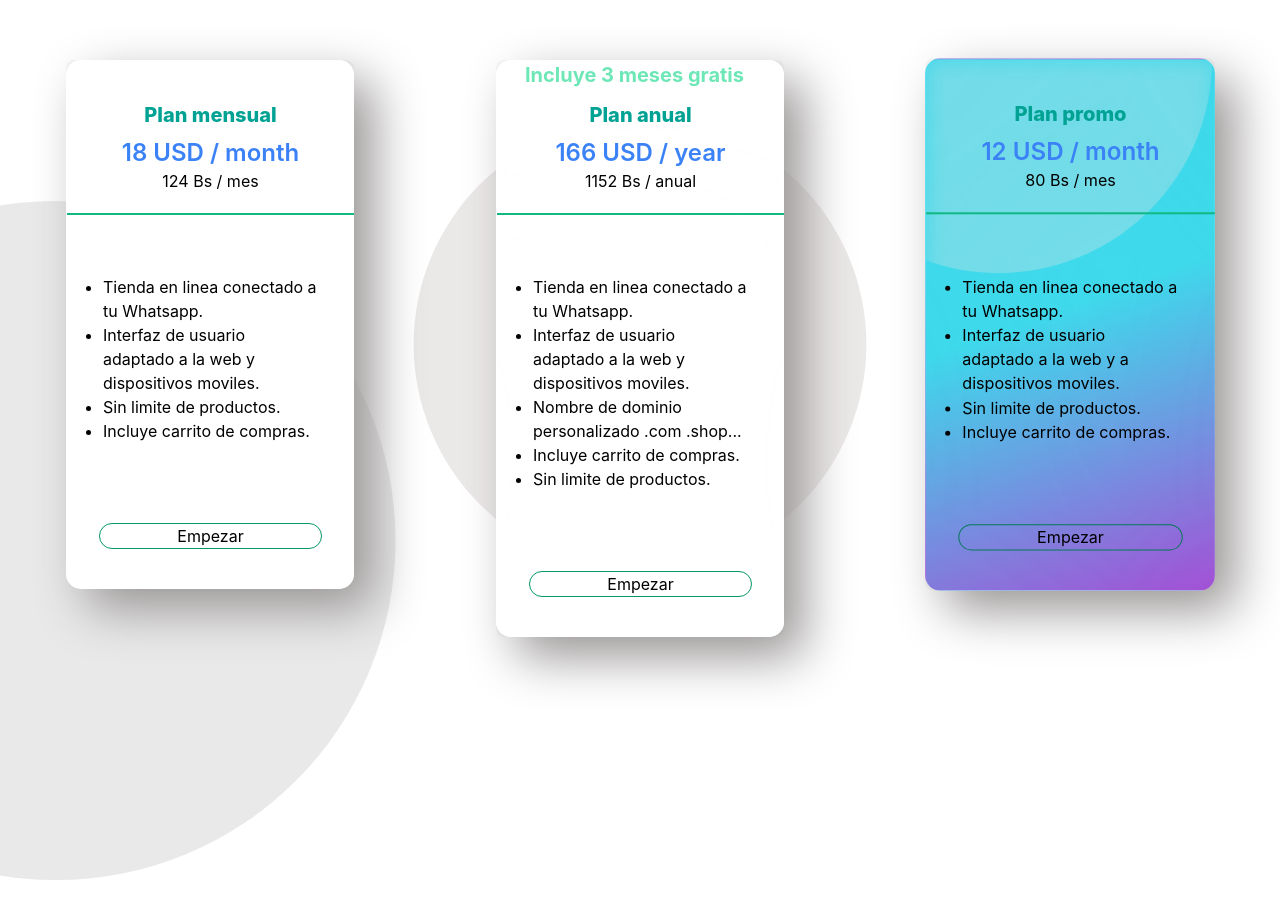
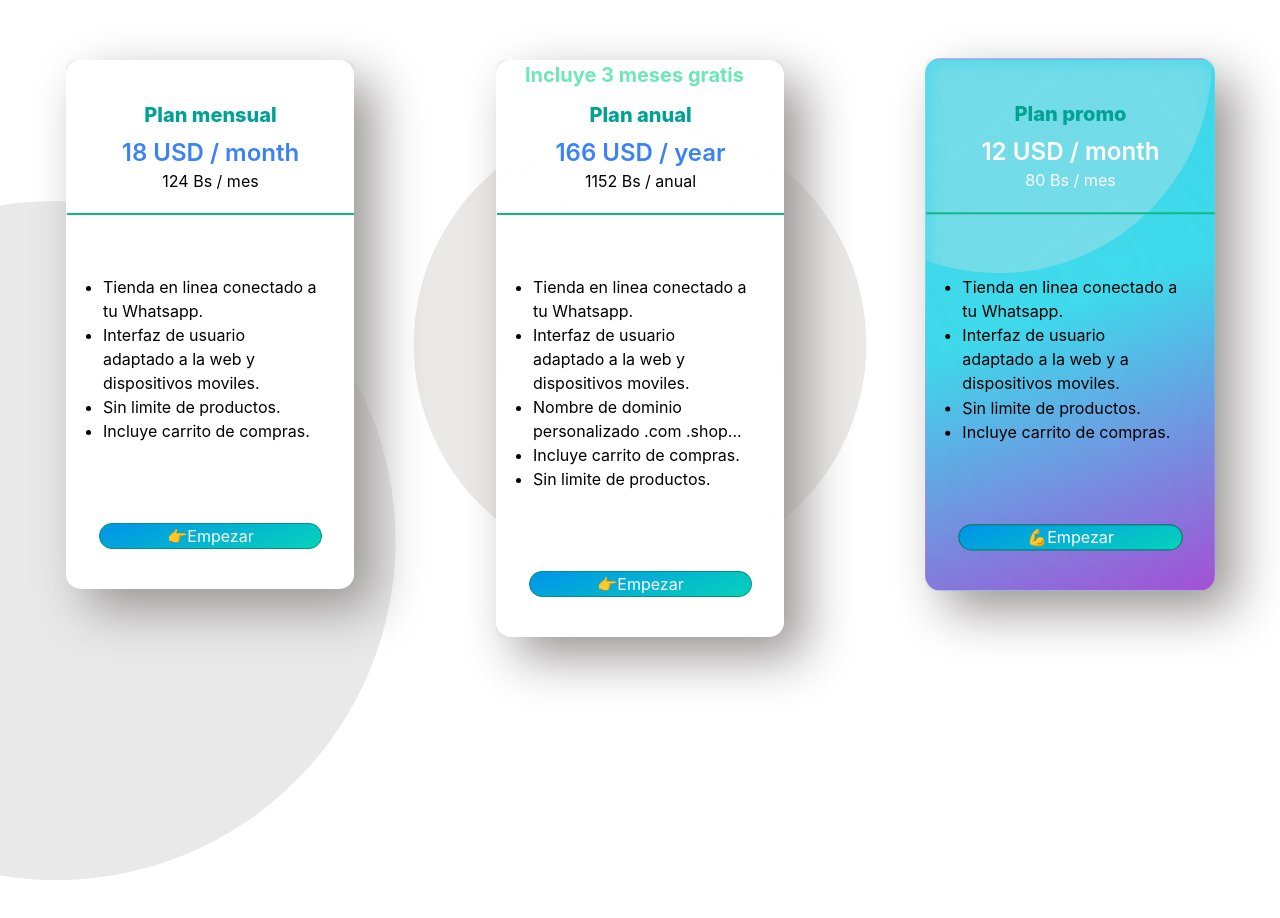
Before and after one commit to Ecommerce-nodejs-react/landingPageNuxtBo, a React (Create React App) app: page /#/ in a window 1280 px wide. Shown: the part 2500-3418 px from the top of the page. Built offline with nearby package versions, Linux system fonts and the light colour scheme.

Commit message:
reques user shope

```diff
--- a/src/components/body/bodyContend.css
+++ b/src/components/body/bodyContend.css
@@ -414,6 +414,10 @@ background-image: linear-gradient(185deg, #ed1543 0%, #9c0000 100%);
     z-index: 10;
 }
 
+#btn-empezar-promo{
+    background-color: #0093E9;
+    background-image: linear-gradient(160deg, #0093E9 0%, #07d3bb 100%);
 
+}
 
 /* ------------------- */
--- a/src/components/body/bodyCotend.js
+++ b/src/components/body/bodyCotend.js
@@ -40,7 +40,7 @@ const BodyContent =()=>{
                         </motion.div>
                     </div>
                     <div className="w-full sm:w-2/4 ">
-                        <motion.div id="content-demo" initial={{opacity:0,x:-200}} animate={{opacity:1, x:0}} transition={{duration:1.0}} className="mx-auto">
+                        <motion.div id="content-demo" initial={{opacity:0,x:-200}} animate={{opacity:1, x:0}} transition={{duration:1}} className="mx-auto">
                             <div id="container">
                                 <div id="content-img-demo">
                                     <img  className="mx-auto" src={iphoneImg} width="285" height="400" alt="" />
@@ -157,8 +157,8 @@ const BodyContent =()=>{
                                     </div>
                                 <div className="my-10">
                                 <Link to="/contactus/plan-mensual">
-                                    <motion.div whileTap={{scale:1.06}} whileHover={{scale:0.95}} className="rounded-full cursor-pointer border border-green-600 mx-8 text-center">
-                                        Empezar
+                                    <motion.div id="btn-empezar-promo" whileTap={{scale:1.06}} whileHover={{scale:0.95}} className="rounded-full cursor-pointer border border-green-600 mx-8 text-white text-center">
+                                    👉Empezar
                                     </motion.div>
                                 </Link>
                                 </div>
@@ -204,8 +204,8 @@ const BodyContent =()=>{
                                     </div>
                                 <div className="my-10">
                                 <Link to="/contactus/plan-anual">
-                                    <motion.div whileTap={{scale:1.06}} whileHover={{scale:0.95}} className="rounded-full cursor-pointer border border-green-600 mx-8 text-center">
-                                        Empezar
+                                    <motion.div id="btn-empezar-promo" whileTap={{scale:1.06}} whileHover={{scale:0.95}} className="rounded-full cursor-pointer border border-green-600 mx-8 text-white text-center">
+                                    👉Empezar
                                     </motion.div>
                                 </Link>
                                 </div>
@@ -224,8 +224,8 @@ const BodyContent =()=>{
                             <div className="content-card">
                                 <div className="text-center mt-10">
                                     <div id="tile-precing" className="font-extrabold text-xl">Plan promo</div>
-                                        <div className="text-2xl pt-2 font-semibold text-blue-500">12 USD / month</div>
-                                        <div>80 Bs / mes</div>
+                                        <div className="text-2xl pt-2 text-white font-semibold">12 USD / month</div>
+                                        <div className="text-white">80 Bs / mes</div>
                                 </div>
                                     <hr className="border border-b-1 border-green-500 my-5" />
                                     <div className="bg-gray-00 py-10">
@@ -248,8 +248,8 @@ const BodyContent =()=>{
                                     </div>
                                 <div className="my-10">
                                 <Link to="/contactus/plan-promo">
-                                    <motion.div whileTap={{scale:1.06}} whileHover={{scale:0.95}} className="rounded-full cursor-pointer border border-green-700 mx-8 text-center">
-                                        Empezar
+                                    <motion.div id="btn-empezar-promo" whileTap={{scale:1.06}} whileHover={{scale:0.95}} className="rounded-full cursor-pointer border border-green-700 mx-8 text-white text-center">
+                                    💪Empezar
                                     </motion.div>
                                 </Link>
                                 </div>
--- a/src/components/config/configServer.js
+++ b/src/components/config/configServer.js
@@ -1,13 +1,14 @@
 
 const HostApi = "https://ecommerce-api-nuxtbo.herokuapp.com/api/v0.1/";
+// const HostApi = "http://192.168.100.9:9000/api/v0.1/";
 
 
 const urlNewClient ={
     // loging
     UrlRequestShop : HostApi + 'request/new/shope',
     UrlShowIdRequest : HostApi + 'request/showid',
-    UrlNewUser : HostApi + 'user/new',
-    UrlRequestUpdare : HostApi + 'reques/update'
+    UrlRequestUpdare : HostApi + 'reques/update',
+    UrlAddNewUserAndCreateShop : HostApi + '/request/ending/create/shope',  //create new user and crete shop
 
 }
 
--- a/src/components/signup/signUp.jsx
+++ b/src/components/signup/signUp.jsx
@@ -179,7 +179,7 @@ const SignUpForm =(props )=>{
         else{
 
 
-            const url = URL.UrlNewUser;
+            const url = URL.UrlAddNewUserAndCreateShop;
             const config = {
                 headers:{
                     'Content-Type':'Application/json'
@@ -253,6 +253,26 @@ const SignUpForm =(props )=>{
                     </div>
             </div>
         </div>
+        )
+    }
+
+    // cuando la tienda ya fue creada
+    if(requestData?.stateRequest==="approved"){
+
+        return (
+            <div className="w-screen h-screen flex justify-center">
+                <Marca></Marca>
+                <div className="bg-green-300 my-auto h-60 flex justify-center rounded-lg">
+                    <div className="mx-20 my-auto">
+                        <div className="text-white font-bold">Tu tienda online fue creada exitosamente</div>
+                        <div >¡Felicitaciones ahora puedes empezar a vender como un pro 😎!</div>
+                        <div >Este es el link de tu tienda online: 👉
+                                {/* aqui ira e link de la tienda online del cliente*/}
+                            <a className="text-blue-600 pl-3 hover:text-blue-500" href={requestData.urlShop} target="_blank">Ir a mi tienda</a>
+                        </div>
+                    </div>
+                </div>
+            </div>
         )
     }
     return (
```
